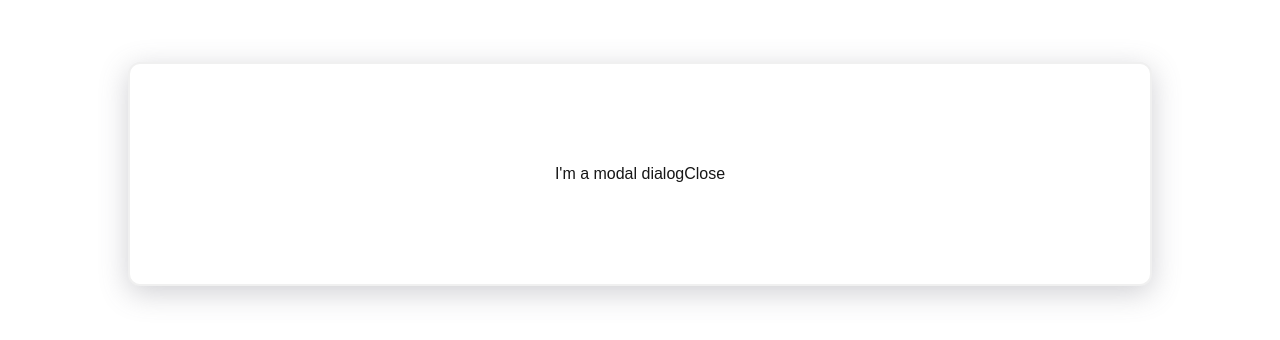
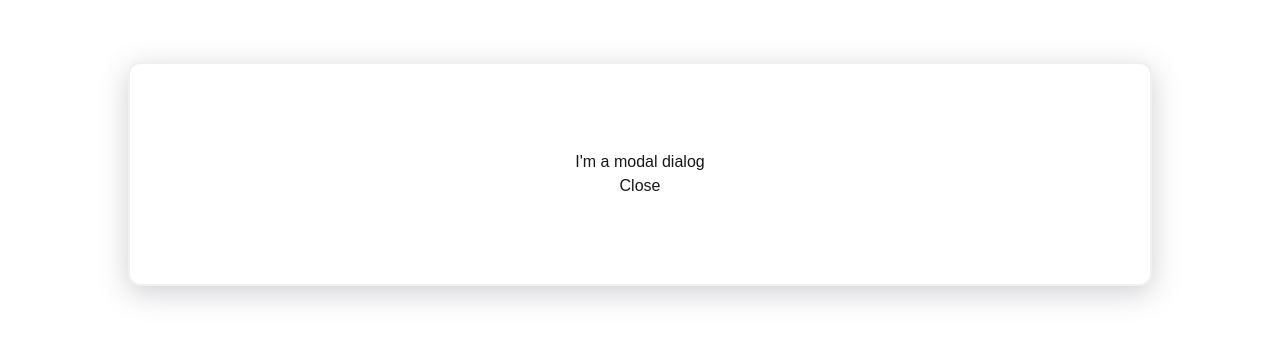
Before and after one commit to rughvi/score-it, a Next.js app: page /modals in a window 1280 px wide. Shown: the part 226-566 px from the top of the page. Built offline with nearby package versions, Linux system fonts and the light colour scheme.

Commit message:
moving add guest to modal

```diff
--- a/src/app/modals/modal.css
+++ b/src/app/modals/modal.css
@@ -1,5 +1,6 @@
 .modal {
     display: flex;
+    flex-direction: column;
     justify-content: center;
     align-items: center;
     box-shadow: rgba(100, 100, 111, 0.3) 0px 7px 29px 0px;
--- a/src/app/modals/page.tsx
+++ b/src/app/modals/page.tsx
@@ -1,9 +1,10 @@
 import "./modal.css"
 
-export default function ModalContent({ onClose } : {onClose: () => void}) {
+export default function ModalContent({ onClose, children } : {onClose: () => void, children: any} ) {
     return (
       <div className="modal">
         <div>I'm a modal dialog</div>
+        {children}
         <button onClick={onClose}>Close</button>
       </div>
     );
--- a/src/app/teams/page.tsx
+++ b/src/app/teams/page.tsx
@@ -94,10 +94,7 @@ export default function Teams(){
             <button className="row-start-6 rounded-full bg-gray-200 border-solid border-2 p-2 w-32"
                 onClick={() => setShowModal(true)}>Add Guest</button>
             {showModal && createPortal(
-                <ModalContent onClose={() => setShowModal(false)}></ModalContent>,
-                document.body
-            )}
-            <footer className="row-start-7 flex gap-2 flex-wrap items-center justify-center">
+                <ModalContent onClose={() => setShowModal(false)}>
                     <div>
                         <input className="bg-gray-100 appearance-none border-2 border-gray-100 rounded w-full focus:outline-none focus:bg-white focus:border-black py-1 px-3" name="guestName" placeholder="Enter guest name"
                             value={guestName}
@@ -117,6 +114,11 @@ export default function Teams(){
                             <button className="w-full bg-gray-200 rounded border-2 text-sm sm:text-base h-8 sm:h-8" onClick={() => onAddGuest()}>Add Guest</button>
                         </div>
                     </div>
+                </ModalContent>,
+                document.body
+            )}
+            <footer className="row-start-7 flex gap-2 flex-wrap items-center justify-center">
+
             </footer>
         </div>
     )
```
Lines whose indentation alone changed are shown as unchanged.
